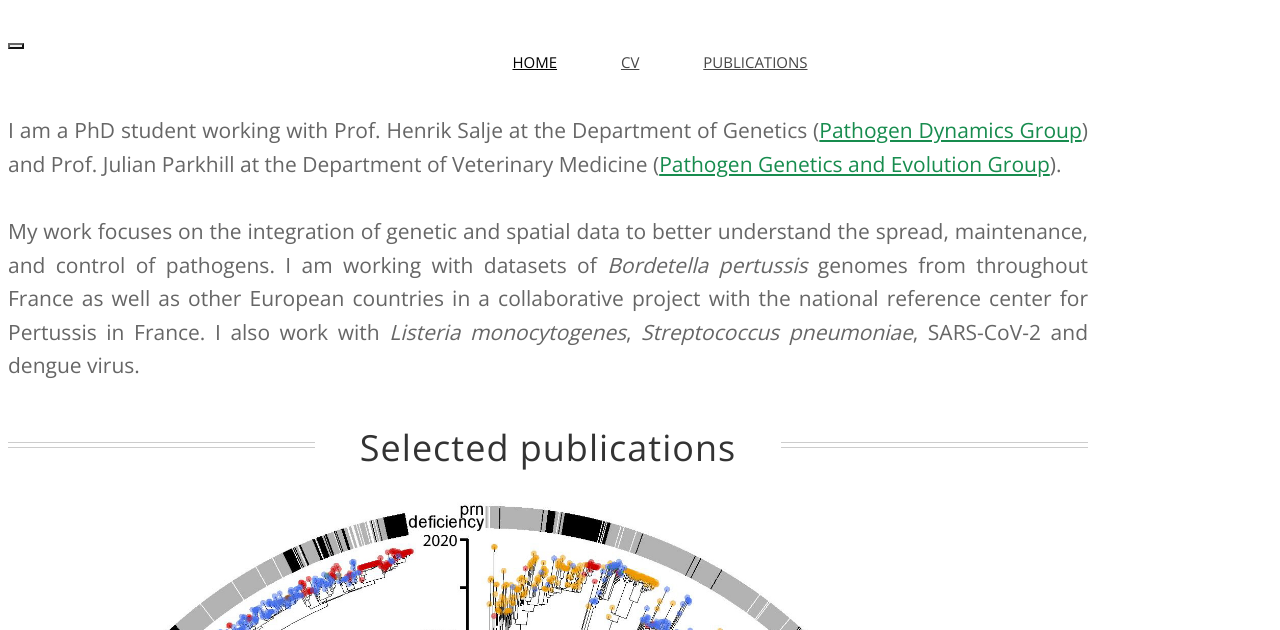
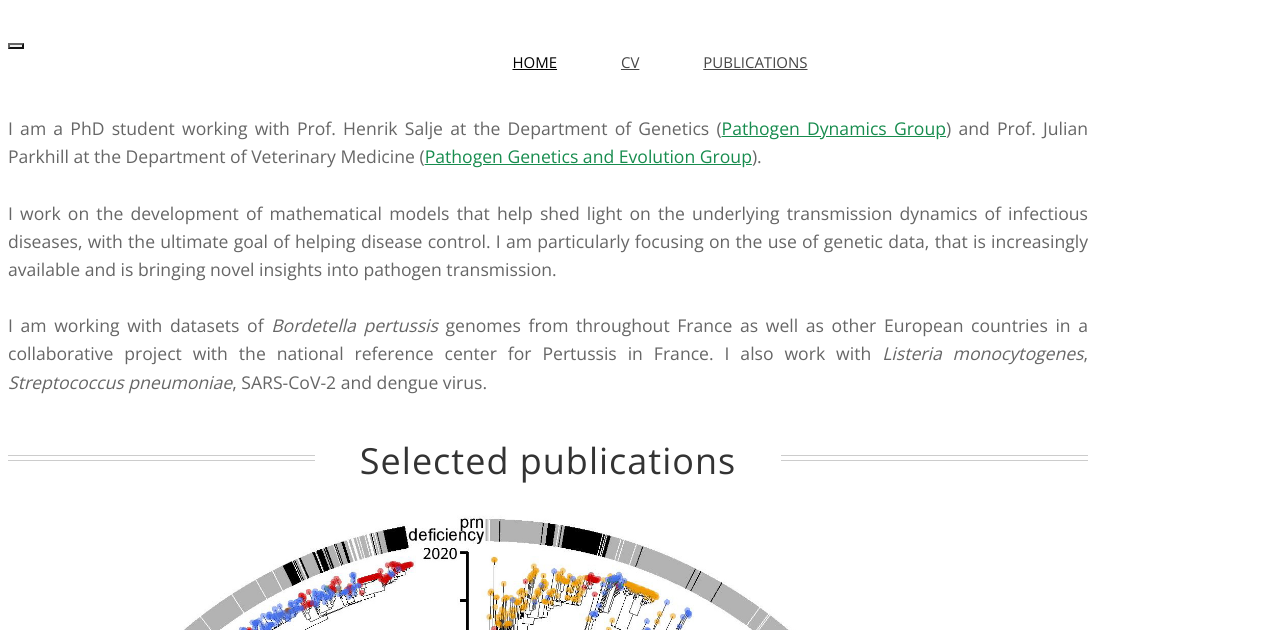
Before and after one commit to noemielefrancq/noemielefrancq.github.io, a plain HTML site: page index.html in a window 1280 px wide. Shown: the part 470-1100 px from the top of the page. Drawn offline with nearby package versions, Linux system fonts and the light colour scheme; some icons are missing; a web font is replaced by a local one.

Commit message:
Fix for github

```diff
--- a/index.html
+++ b/index.html
@@ -86,8 +86,7 @@
 		<div class="row section topspace">
 
 			<div class="col-md-12">
-                <p class="lead text-muted"> I am a PhD student working with
-                    Prof. Henrik Salje at the Department of Genetics (<a href="https://www.pdg.gen.cam.ac.uk/">Pathogen Dynamics Group</a>) and Prof. Julian Parkhill at the Department of Veterinary Medicine (<a href="https://pathgenevocam.github.io/">Pathogen Genetics and Evolution Group</a>). <br><br> My work focuses on the integration of genetic and spatial data to better understand the spread, maintenance, and control of pathogens. I am working with datasets of <em>Bordetella pertussis</em> genomes from throughout France as well as other European countries in a collaborative project with the national reference center for Pertussis in France. I also work with <em>Listeria monocytogenes</em>, <em>Streptococcus pneumoniae</em>, SARS-CoV-2 and dengue virus. </p>
+                <p style="font-size:1.1rem" class="lead text-muted"> I am a PhD student working with Prof. Henrik Salje at the Department of Genetics (<a href="https://www.pdg.gen.cam.ac.uk/">Pathogen Dynamics Group</a>) and Prof. Julian Parkhill at the Department of Veterinary Medicine (<a href="https://pathgenevocam.github.io/">Pathogen Genetics and Evolution Group</a>). <br><br> I work on the development of mathematical models that help shed light on the underlying transmission dynamics of infectious diseases, with the ultimate goal of helping disease control. I am particularly focusing on the use of genetic data, that is increasingly available and is bringing novel insights into pathogen transmission. <br><br> I am working with datasets of <em>Bordetella pertussis</em> genomes from throughout France as well as other European countries in a collaborative project with the national reference center for Pertussis in France. I also work with <em>Listeria monocytogenes</em>, <em>Streptococcus pneumoniae</em>, SARS-CoV-2 and dengue virus. </p>
 			</div>
 
 		</div> <!-- / section -->
@@ -101,7 +100,7 @@
             <div class="thumbnails recentworks">
 
 
-                <div class="col-xs-12 col-sm-6 col-md-4 col-lg-4">
+                <div class="col-xs-12 col-sm-6 col-md-6 col-lg-4">
                     <a class="thumbnail" href="https://www.science.org/stoken/author-tokens/ST-453/full">
                             <span class="img">
                                 <img src="assets/images/BPertussis_phylo.jpg" alt="">
```
